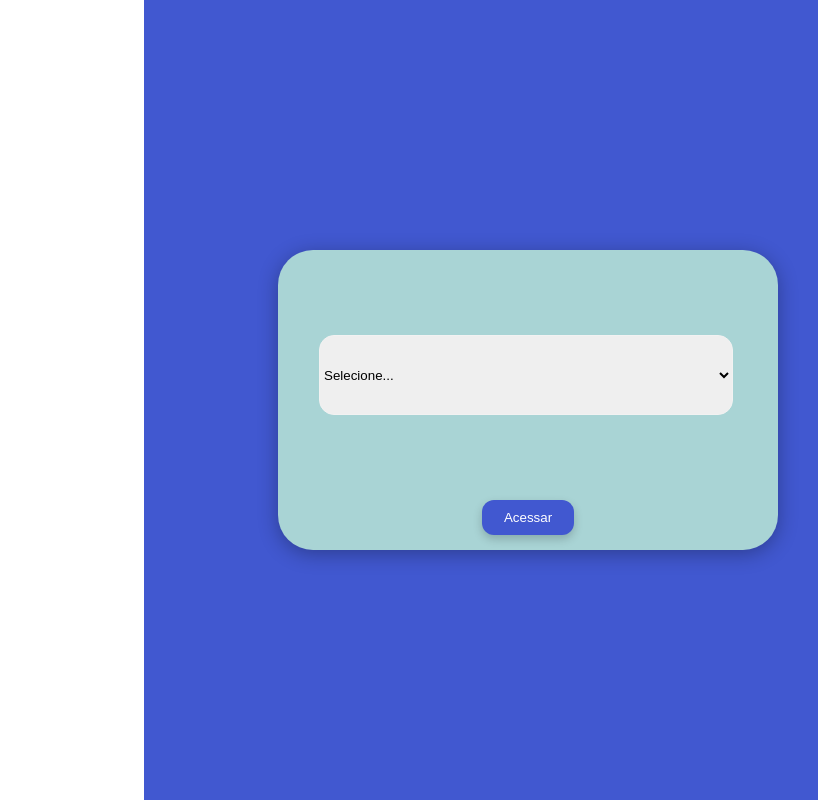
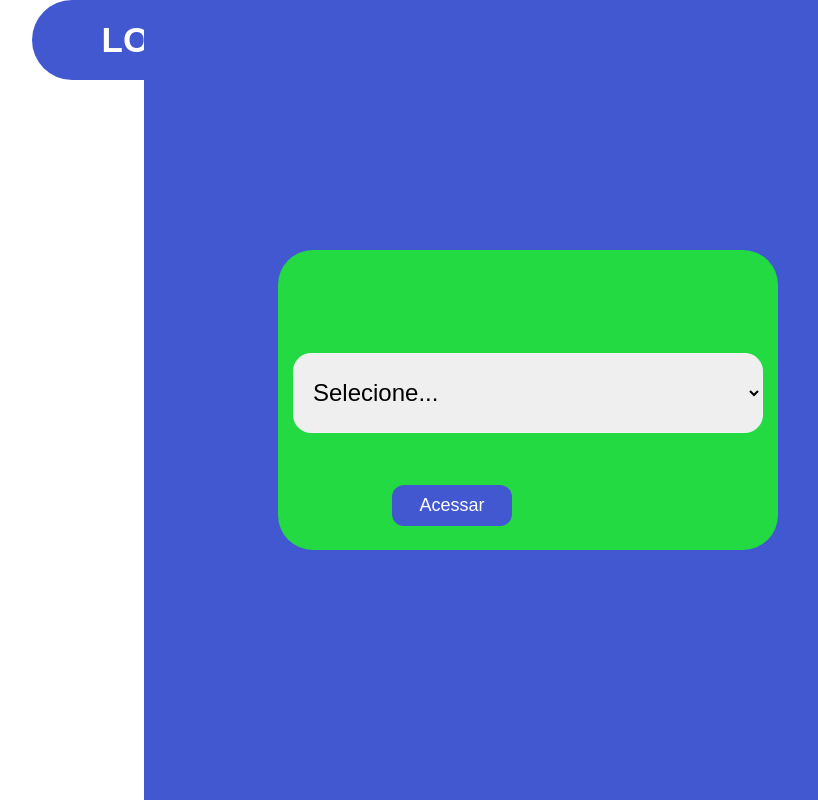
Before and after one commit to andrecastrom06/BEM-Cursos-Preparatorios, a Django app: page /cadastros/ in a window 1280 px wide. Shown: the whole page, without its empty margins (368-1186 px from the left). Run offline with Django 5.2, Linux system fonts and the light colour scheme.

Commit message:
Alteração no CSS

```diff
--- a/BemCursos/BemCursos/settings.py
+++ b/BemCursos/BemCursos/settings.py
@@ -11,6 +11,7 @@ https://docs.djangoproject.com/en/5.1/ref/settings/
 """
 
 from pathlib import Path
+import os
 
 # Build paths inside the project like this: BASE_DIR / 'subdir'.
 BASE_DIR = Path(__file__).resolve().parent.parent
@@ -116,7 +117,10 @@ USE_TZ = True
 # Static files (CSS, JavaScript, Images)
 # https://docs.djangoproject.com/en/5.1/howto/static-files/
 
-STATIC_URL = 'static/'
+STATIC_URL = '/static/'
+STATICFILES_DIRS = [
+    os.path.join(BASE_DIR, 'cadastros/static'),
+]
 
 # Default primary key field type
 # https://docs.djangoproject.com/en/5.1/ref/settings/#default-auto-field
--- a/BemCursos/cadastros/templates/login.html
+++ b/BemCursos/cadastros/templates/login.html
@@ -26,33 +26,36 @@
         .inner-container {
             width: 500px;
             height: 300px;
-            background-color: rgb(169, 212, 213);
+            background-color: rgb(35, 218, 67);
             border-radius: 35px;
-            flex-direction: column;
             display: flex;
             justify-content: center;
             align-items: center;
-            box-shadow: 0 4px 20px rgba(0, 0, 0, 0.3); /* Sombra */
+        }
+        .side-container{
+            position: fixed;
+            left: 400px;
+            width:250px;
+            height: 80px;
+            background-color: rgb(65, 88, 208);
+            color: white;
+            font-weight: bold;
+            font-size: 35px;
+            border-radius: 70px;
+            display: flex;
+            justify-content: center;
+            align-items: center;
         }
         #user_type {
             position: relative;
-            right: 163px;
-            width: 450%;
+            width: 470px;
             height: 80px;
-            border-radius: 15px;
+            border-radius: 18px;
             border-color: rgb(242, 242, 242);
             margin: 0;
             text-align: left;
-        }
-        #user_type2 {
-            position: relative;
-            right: 140px;
-            width: 250%;
-            height: 80px;
-            border-radius: 15px;
-            border-color: rgb(242, 242, 242);
-            margin: 0;
-            text-align: left;
+            font-size: 24px;
+            text-indent: 15px;
         }
         .container h2 {
             text-align: center;
@@ -71,21 +74,21 @@
             border-radius: 4px;
         }
         .btn {
-            position: relative;
-            top: 70px;
+            position: fixed;
+            top: 485px;
+            right: 400px;
             display: block;
-            width: 100%;
+            width: 120px;
             padding: 10px;
             background-color: rgb(65, 88, 208);
             color: white;
             border: none;
             border-radius: 12px;
             cursor: pointer;
-            box-shadow: 0 4px 10px rgba(0, 0, 0, 0.2); /* Sombra para o botão */
+            font-size: 18px;
         }
         .btn:hover {
             background-color: rgb(45, 62, 143);
-            box-shadow: 0 6px 15px rgba(0, 0, 0, 0.3); /* Sombra mais forte ao passar o mouse */
         }
         .error {
             color: red;
@@ -110,6 +113,9 @@
     </script>
 </head>
 <body>
+    <div class="side-container">
+        <label>LOGIN</label>
+    </div>
     <div class="container">
         <div class="inner-container">
             {% if messages %}
```
Also changed, not shown: BemCursos/cadastros/static/BEM cursos.png (added).
